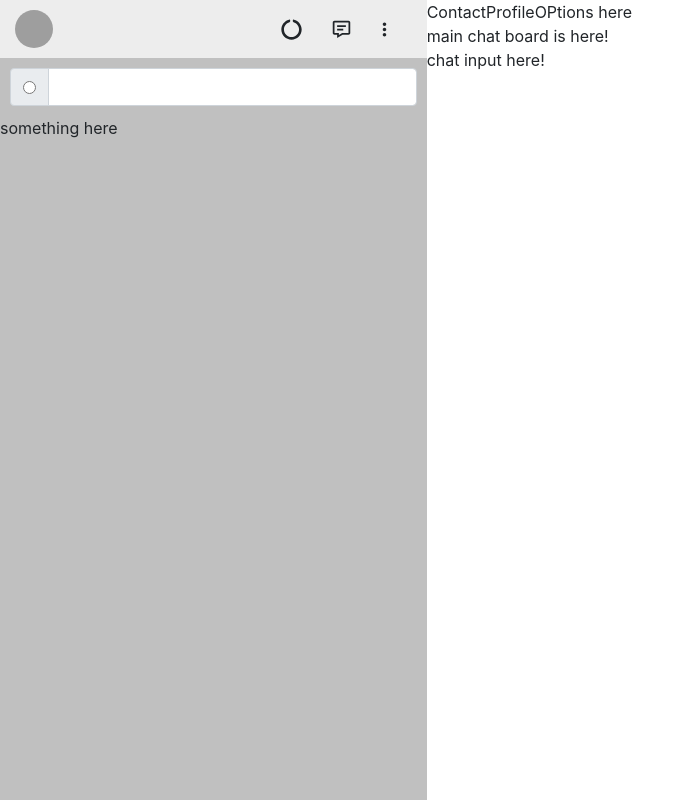
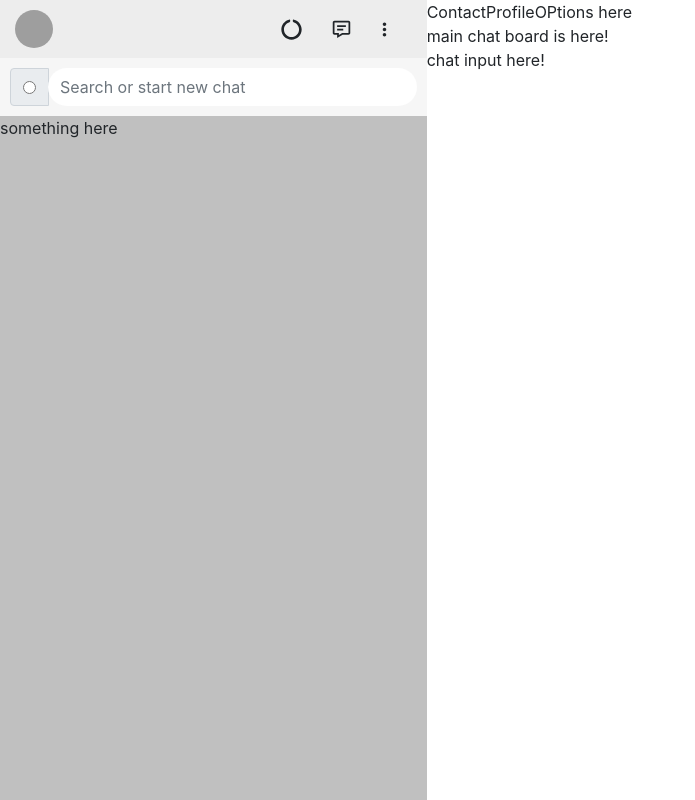
Before and after one commit to hashamzafar/whatsapp-frontend, a React (Create React App) app in the folder whatsapp/: page / in a window 1280 px wide. Shown: the whole page, without its empty margins (0-695 px from the left). Built offline with nearby package versions, Linux system fonts and the light colour scheme; grey boxes are pictures that could not be loaded.

Commit message:
Add some featuers

```diff
--- a/whatsapp/src/Component/main/sideBar/contactSearch/ContactSearch.js
+++ b/whatsapp/src/Component/main/sideBar/contactSearch/ContactSearch.js
@@ -9,7 +9,7 @@ function ContactSearch() {
                 <InputGroup.Prepend>
                     <InputGroup.Radio aria-label="Radio button for following text input" />
                 </InputGroup.Prepend>
-                <FormControl aria-label="Text input with radio button" />
+                <FormControl aria-label="Text input with radio button" placeholder="Search or start new chat" />
             </InputGroup>
         </Row>
     )
--- a/whatsapp/src/Component/main/sideBar/contactSearch/contactSearch.css
+++ b/whatsapp/src/Component/main/sideBar/contactSearch/contactSearch.css
@@ -1,3 +1,9 @@
 #contactSearch {
     padding: 10px;
+    background-color: #F6F6F6
 }
+
+#contactSearch .input-group input{
+    border-radius: 20px !important;
+    border: none;
+}
```
